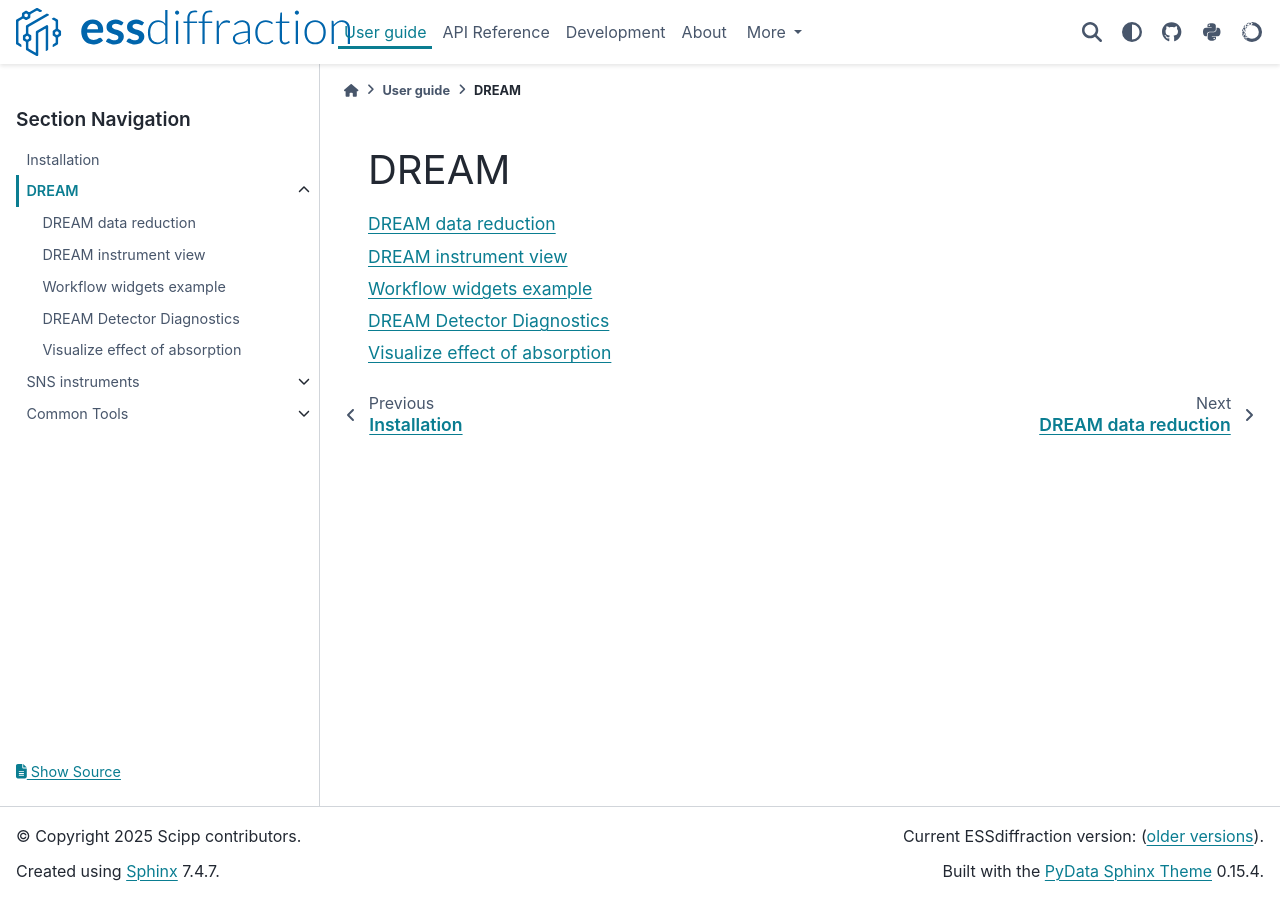
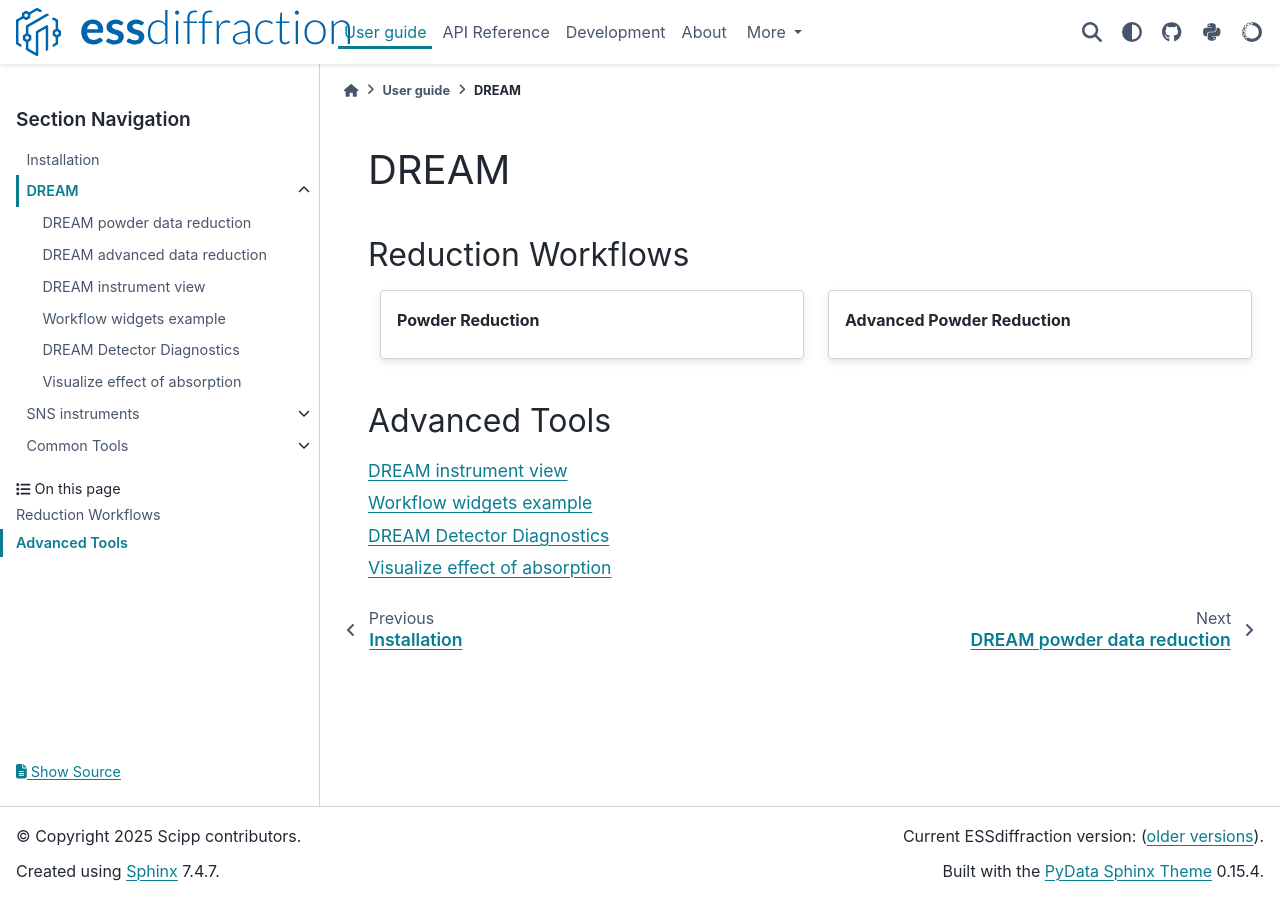
Before and after one commit to scipp/essdiffraction, a Sphinx documentation site: the page built from docs/user-guide/dream/index.md, in a window 1280 px wide. Built offline with Sphinx 7.4.7 and the PyData theme 0.15.4, drawn with Linux system fonts in a browser that asks for light colours; the version number could not be read and is left out.

Commit message:
Split dream user guide

````diff
--- a/docs/user-guide/dream/index.md
+++ b/docs/user-guide/dream/index.md
@@ -1,11 +1,37 @@
 # DREAM
+
+## Reduction Workflows
+
+::::{grid} 2
+
+:::{grid-item-card} Powder Reduction
+:link: dream-powder-reduction.ipynb
+
+:::
+
+:::{grid-item-card} Advanced Powder Reduction
+:link: dream-advanced-powder-reduction.ipynb
+
+:::
+
+::::
+
+```{toctree}
+---
+hidden:
+---
+
+dream-powder-reduction
+dream-advanced-powder-reduction
+```
+
+## Advanced Tools
 
 ```{toctree}
 ---
 maxdepth: 1
 ---
 
-dream-data-reduction
 dream-instrument-view
 workflow-widget-dream
 dream-detector-diagnostics
````
Also changed, not shown: docs/user-guide/dream/dream-advanced-powder-reduction.ipynb (added), docs/user-guide/dream/dream-data-reduction.ipynb (deleted), docs/user-guide/dream/dream-powder-reduction.ipynb (added).
